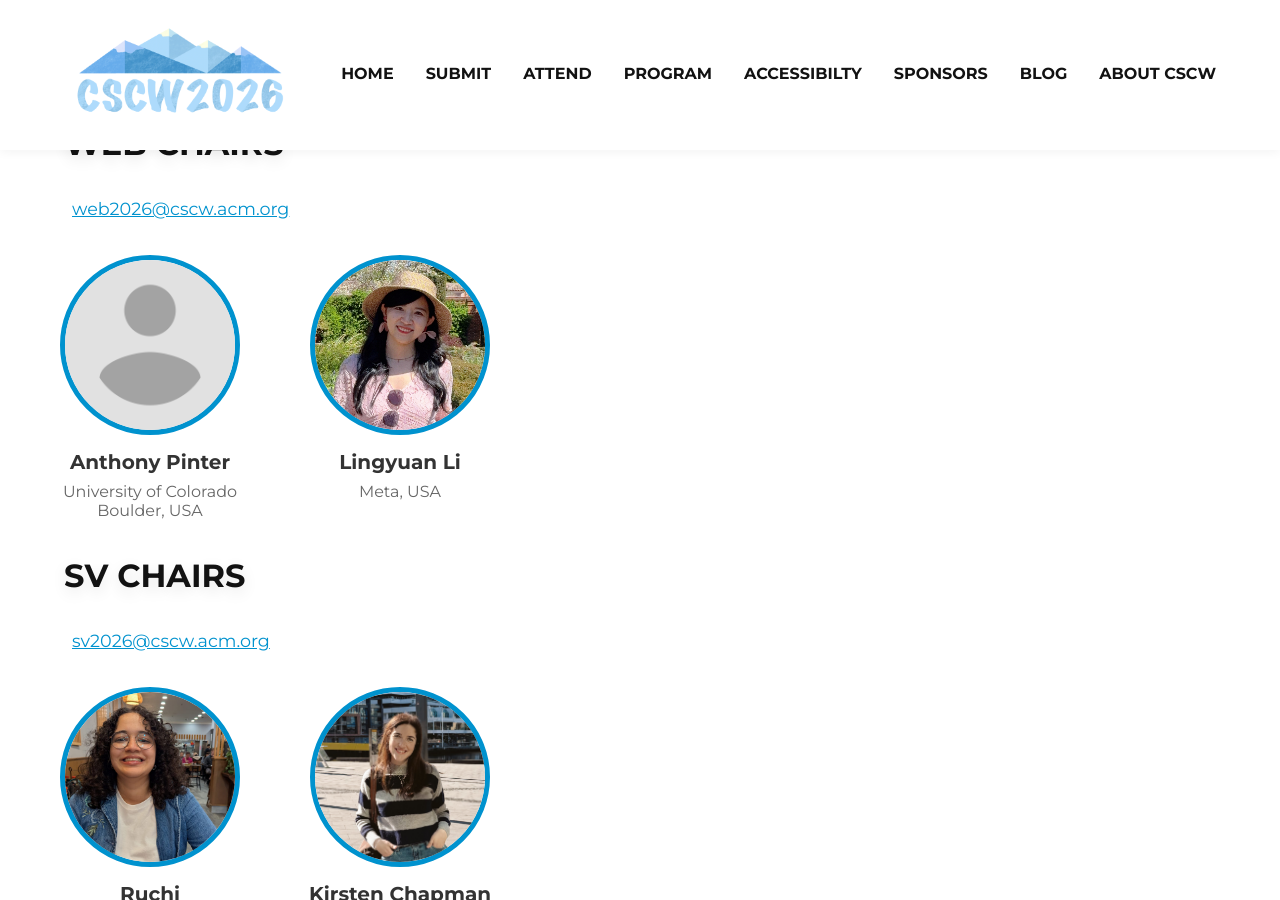
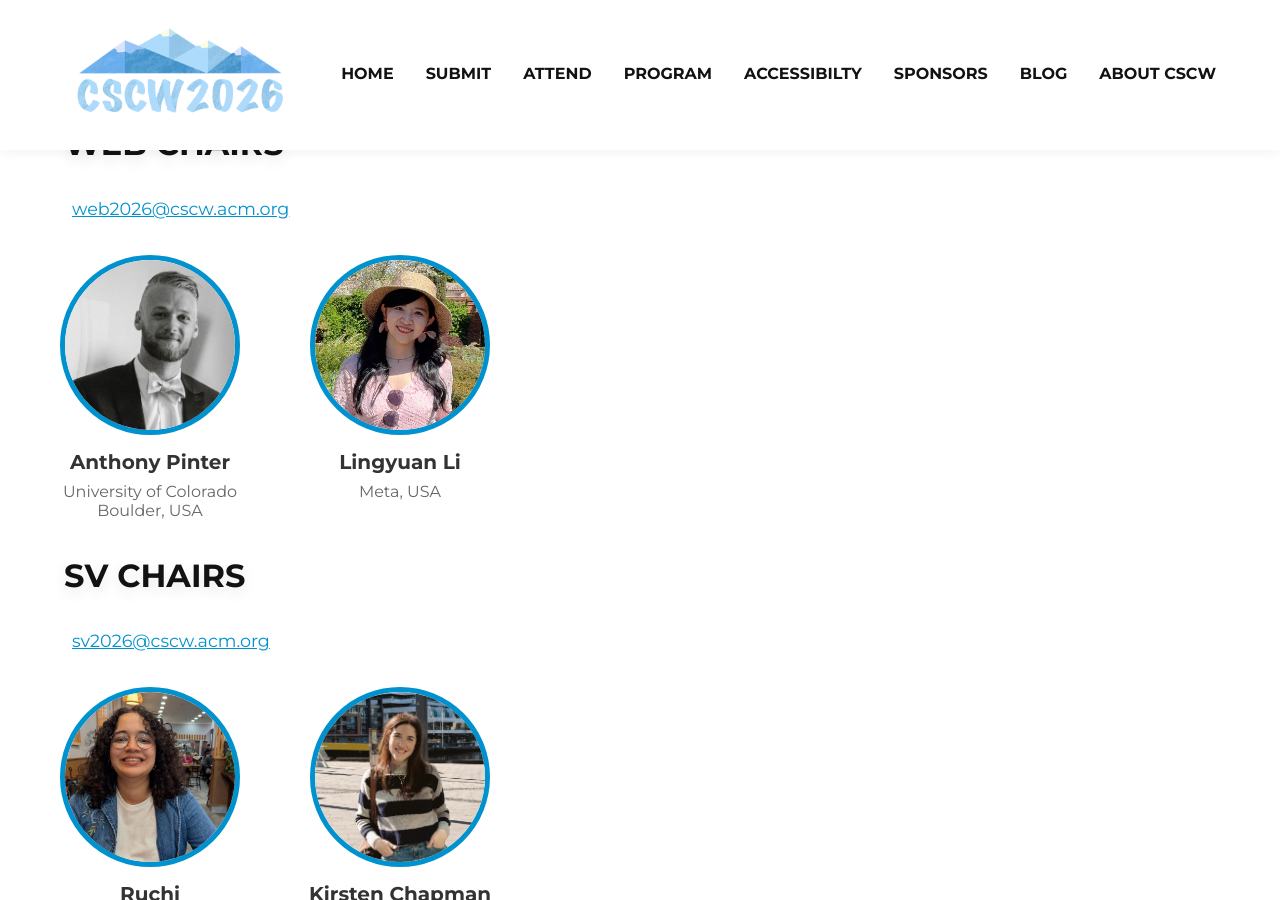
Before and after one commit to anthonypinter/cscw2026-website, a Jekyll site: the page built from organizing.html, in a window 1280 px wide and 900 px high, scrolled down 4850 px. Built offline with Jekyll 4.4.1, drawn with Linux system fonts in a browser that asks for light colours; grey boxes are pictures that could not be loaded.

Commit message:
adding me

```diff
--- a/organizing.html
+++ b/organizing.html
@@ -300,7 +300,7 @@
 
       <div class="flex-container">
         <div class="circle-item">
-            <img src="images/placeholder.png" alt="Profile Image 1" class="circle-image">
+            <img src="images/pinter.avif" alt="Profile Image 1" class="circle-image">
             <p class="title">Anthony Pinter</p>
             <p class="subtitle">University of Colorado Boulder, USA</p>
         </div>
```
Also changed, not shown: images/pinter.avif (added), 1 other file.
